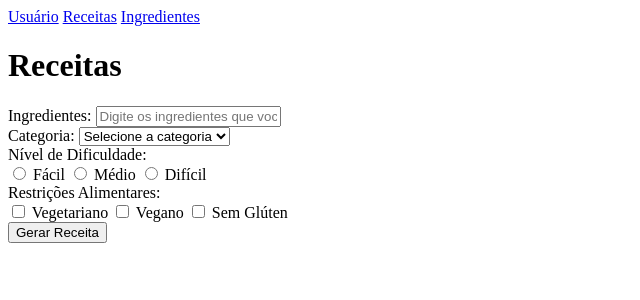
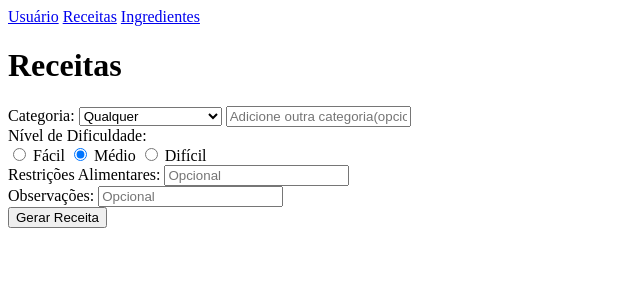
Before and after one commit to Arturhk05/Gerador-de-receitas, a Flask app: page /receitas in a window 1280 px wide. Shown: the top 300 px of the page, without its empty margins (0-640 px from the left). Run offline with Flask 3, Linux system fonts and the light colour scheme; the visitor is signed in with stand-in values (Sample User, id 1).

Commit message:
Adicionando gerador de receitas

```diff
--- a/app.py
+++ b/app.py
@@ -23,6 +23,28 @@ class ChatGPT(ABC):
 
     def __init__(self):
         self.conexao = OpenAI(api_key = self.chave)
+
+class Receita(ChatGPT):
+    def __init__(self, nome, criador, categoria, dificuldade, observacoes, restricoes):
+        super().__init__()
+        self.nome = nome
+        self.receita = ""
+        self.criador = criador
+        self.categoria = categoria
+        self.dificuldade = dificuldade
+        self.observacoes = observacoes
+        self.restricoes = restricoes
+
+    def gerarReceita(self):
+        receita = self.conexao.chat.completions.create(
+            model = self.modelo_inteligencia,
+            response_format = self.formato_resposta,
+            messages = [
+                {"role": "system", "content": "Atue como um chefe de cozinha"},
+                {"role": "user", "content": "Gere uma receita que possua as seguintes caracteristicas, caso houver: Categoria: " + self.categoria + " Difuculdade: " + self.dificuldade + " Observacoes: " + self.observacoes + " Restricoes: " + self.restricoes}
+            ]
+        )
+        return receita.choices[0].message.content
 
 class Usuario(db.Model):
     __tablename__="usuarios"
@@ -71,6 +93,9 @@ def index():
 
 @app.route("/receitas")
 def receitas():
+    if 'username' not in session:
+        return 'Acesso não autorizado! É preciso Logar'
+
     return render_template('receitas.html')
 
 @app.route("/ingredientes")
@@ -85,7 +110,24 @@ def ingredientes():
 
 @app.route("/gerarReceita", methods=['POST', 'GET'])
 def gerarReceita():
-    return render_template('receitas.html')
+    if request.method == 'POST':
+        categoria = request.form['categoria']
+        if categoria == 'outro':
+            categoria = request.form['categoriaOutro']
+
+        dificuldade = request.form['dificuldade']
+        observacoes = request.form['observacoes']
+        restricoes = request.form['restricoes']
+
+        nome = format(session['username'])
+
+        info = Receita("nada", nome, categoria, dificuldade, observacoes, restricoes)
+
+        print(categoria, dificuldade, observacoes, restricoes)
+        print(info.gerarReceita())
+
+        return redirect(url_for('receitas'))
+    return redirect(url_for('receitas'))
 
 @app.route("/cadastro", methods=['POST', 'GET'])
 def cadastro():
--- a/templates/receitas.html
+++ b/templates/receitas.html
@@ -14,48 +14,41 @@
     <h1>Receitas</h1>
     <form action="{{ url_for('gerarReceita') }}" method="POST">
         <div class="campo">
-            <label for="ingredientes">Ingredientes:</label>
-            <input type="text" id="ingredientes" name="ingredientes" placeholder="Digite os ingredientes que você possui">
-        </div>
-
-        <div class="campo">
             <label for="categoria">Categoria:</label>
             <select id="categoria" name="categoria">
-                <option value="">Selecione a categoria</option>
-                <option value="doces">Doces</option>
-                <option value="salgados">Salgados</option>
-                <option value="veganas">Veganas</option>
+                <option value="qualquer">Qualquer</option>
+                <option value="carne">Carnes</option>
+                <option value="massa">Massas</option>
+                <option value="sopa/creme">Sopas e Cremes</option>
+                <option value="salada">Saladas</option>
+                <option value="legume/vegetal">Legumes e Vegetais</option>
+                <option value="salgado">Salgado</option>
+                <option value="doce">Doce</option>
+                <option value="sobremesa">Sobremesas</option>
+                <option value="bebida">Bebidas</option>
+                <option value="outro">Outro</option>
             </select>
+            <input type="text" id="categoriaOutro" name="categoriaOutro" placeholder="Adicione outra categoria(opcional)">
         </div>
-
         <div class="campo">
             <label for="dificuldade">Nível de Dificuldade:</label>
             <div class="radio-buttons">
                 <input type="radio" id="facil" name="dificuldade" value="facil">
                 <label for="facil">Fácil</label>
-
-                <input type="radio" id="medio" name="dificuldade" value="medio">
+                <input type="radio" id="medio" name="dificuldade" value="medio" checked>
                 <label for="medio">Médio</label>
-
                 <input type="radio" id="dificil" name="dificuldade" value="dificil">
                 <label for="dificil">Difícil</label>
             </div>
         </div>
-
         <div class="campo">
             <label for="restricoes">Restrições Alimentares:</label>
-            <div class="checkboxes">
-                <input type="checkbox" id="vegetariano" name="restricoes" value="vegetariano">
-                <label for="vegetariano">Vegetariano</label>
-
-                <input type="checkbox" id="vegano" name="restricoes" value="vegano">
-                <label for="vegano">Vegano</label>
-
-                <input type="checkbox" id="semgluten" name="restricoes" value="semgluten">
-                <label for="semgluten">Sem Glúten</label>
-            </div>
+            <input type="text" id="restricoes" name="restricoes" placeholder="Opcional">
         </div>
-
+        <div class="campo">
+            <label for="observacoes">Observações:</label>
+            <input type="text" id="observacoes" name="observacoes" placeholder="Opcional">
+        </div>
         <button type="submit">Gerar Receita</button>
     </form>
 </body>
```
